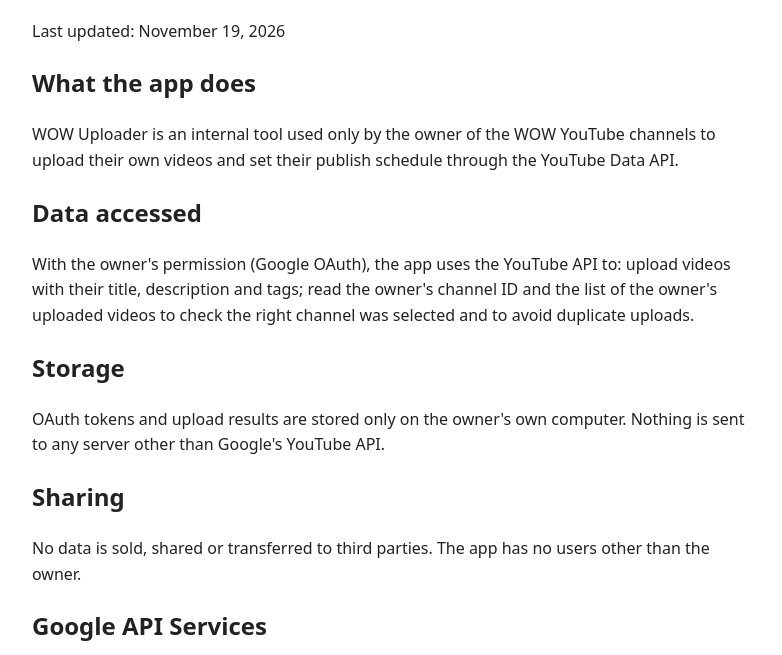
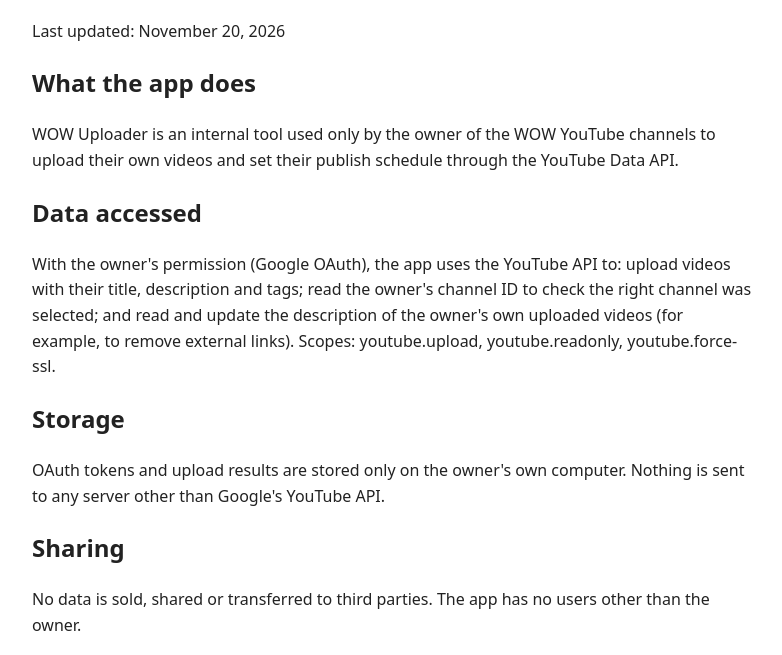
Before and after one commit to wowchannel/wowchannel.github.io, a plain HTML site: page privacy.html in a window 1280 px wide. Shown: the part 94-749 px from the top of the page, without its empty margins (248-1030 px from the left). Drawn offline with Linux system fonts and the light colour scheme.

Commit message:
Add files via upload

```diff
--- a/privacy.html
+++ b/privacy.html
@@ -1,8 +1,8 @@
 <!doctype html><html lang="en"><head><meta charset="utf-8"><meta name="viewport" content="width=device-width,initial-scale=1"><title>WOW Uploader Privacy Policy</title>
 <style>body{font-family:system-ui,sans-serif;max-width:720px;margin:40px auto;padding:0 16px;line-height:1.6;color:#222}</style></head><body>
-<h1>Privacy Policy — WOW Uploader</h1><p>Last updated: November 19, 2026</p>
+<h1>Privacy Policy — WOW Uploader</h1><p>Last updated: November 20, 2026</p>
 <h2>What the app does</h2><p>WOW Uploader is an internal tool used only by the owner of the WOW YouTube channels to upload their own videos and set their publish schedule through the YouTube Data API.</p>
-<h2>Data accessed</h2><p>With the owner's permission (Google OAuth), the app uses the YouTube API to: upload videos with their title, description and tags; read the owner's channel ID and the list of the owner's uploaded videos to check the right channel was selected and to avoid duplicate uploads.</p>
+<h2>Data accessed</h2><p>With the owner's permission (Google OAuth), the app uses the YouTube API to: upload videos with their title, description and tags; read the owner's channel ID to check the right channel was selected; and read and update the description of the owner's own uploaded videos (for example, to remove external links). Scopes: youtube.upload, youtube.readonly, youtube.force-ssl.</p>
 <h2>Storage</h2><p>OAuth tokens and upload results are stored only on the owner's own computer. Nothing is sent to any server other than Google's YouTube API.</p>
 <h2>Sharing</h2><p>No data is sold, shared or transferred to third parties. The app has no users other than the owner.</p>
 <h2>Google API Services</h2><p>WOW Uploader's use of information received from Google APIs adheres to the <a href="https://developers.google.com/terms/api-services-user-data-policy">Google API Services User Data Policy</a>. By using the app you also agree to the <a href="https://www.youtube.com/t/terms">YouTube Terms of Service</a> and the <a href="https://policies.google.com/privacy">Google Privacy Policy</a>.</p>
```
Also changed, not shown: index.html (+1 -1 lines).
